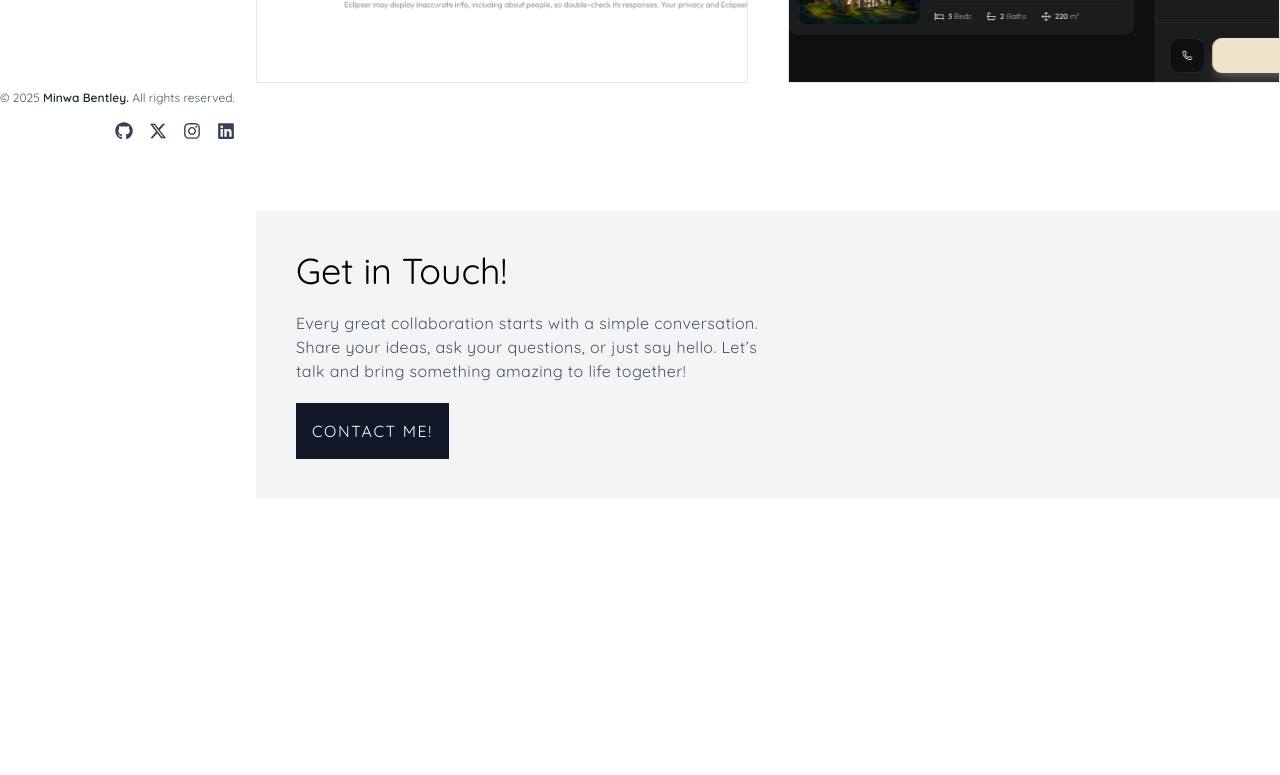
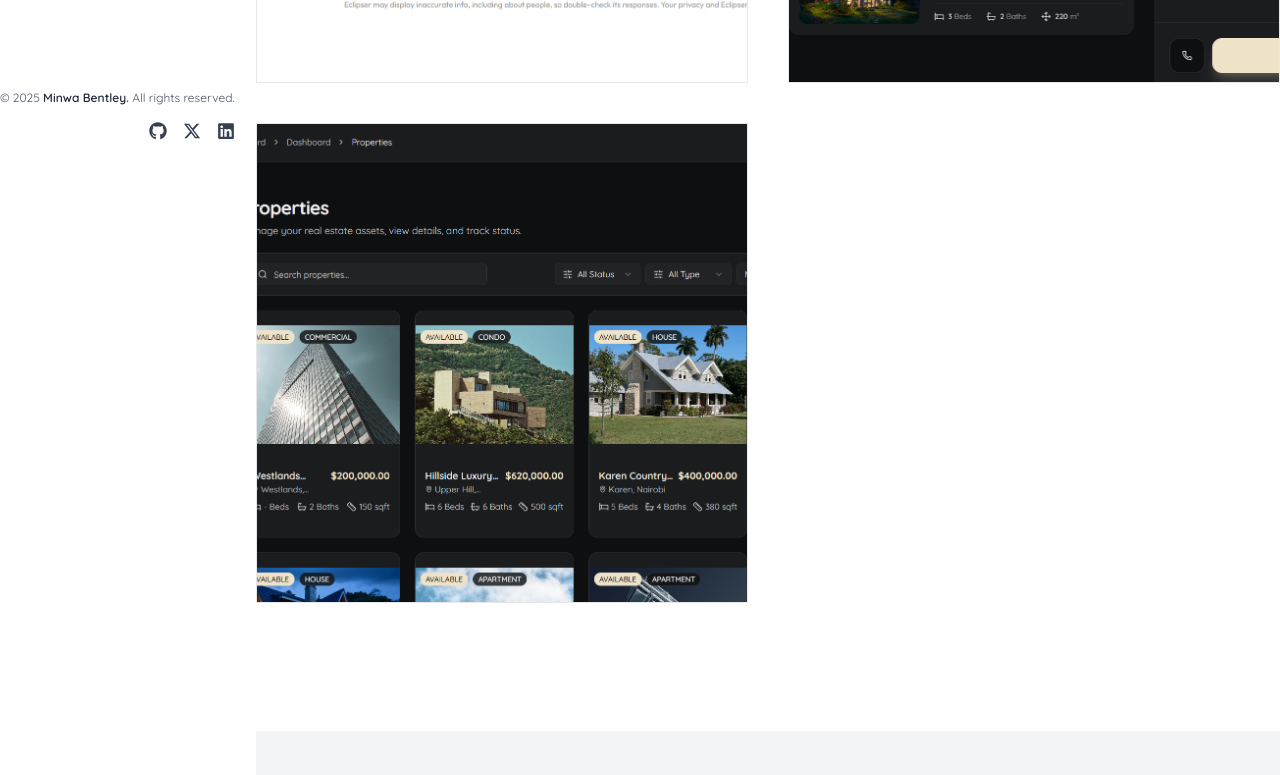
Before and after one commit to bentleyminwa/dev_portfolio, a React (Vite) app: page /work in a window 1280 px wide. Shown: the part 620-1395 px from the top of the page. Before the commit the page ends 1119 px from the top, so only its background shows below. Built offline with nearby package versions, Linux system fonts and the light colour scheme.

Commit message:
Remove Instagram and add project3 details

```diff
--- a/src/assets/data/data.tsx
+++ b/src/assets/data/data.tsx
@@ -1,13 +1,12 @@
 import {
   FaEnvelope,
   FaGithub,
-  FaInstagram,
   FaLinkedin,
   FaMap,
   FaPhone,
   FaXTwitter,
 } from "react-icons/fa6";
-import { hero1, hero2, hero3, project1, project2 } from "../images";
+import { hero1, hero2, hero3, project1, project2, project3 } from "../images";
 
 export const data = {
   slides: [
@@ -72,11 +71,6 @@ export const data = {
       icon: <FaXTwitter />,
     },
     {
-      name: "Instagram",
-      path: "https://www.instagram.com/",
-      icon: <FaInstagram />,
-    },
-    {
       name: "LinkedIn",
       path: "https://www.linkedin.com/in/bentley-minwa/",
       icon: <FaLinkedin />,
@@ -115,11 +109,19 @@ export const data = {
     },
     {
       id: 2,
-      title: "Lithium3",
+      title: "Zira Homes Client",
       img: project2,
-      techs: ["React", "Typescript", "ContextAPI", "Tailwind", "Framer Motion"],
-      url: "https://lithium3.netlify.app/",
-      code: "https://github.com/bentleyminwa/lithium",
+      techs: ["React", "Typescript", "Tailwind", "Framer Motion", "ShadcnUI"],
+      url: "https://zira-homes-client.vercel.app/",
+      code: "https://github.com/bentleyminwa/Zira-PMS-Client",
+    },
+    {
+      id: 3,
+      title: "Zira Homes Admin",
+      img: project3,
+      techs: ["ReactJs", "Typescript", "NextJs", "Tailwind", "Supabase", "Prisma ORM", "ShadcnUI"],
+      url: "https://zira-homes-pm.vercel.app/",
+      code: "https://github.com/bentleyminwa/Zira-Property-Management-System",
     },
   ],
   contactInfos: [
```
